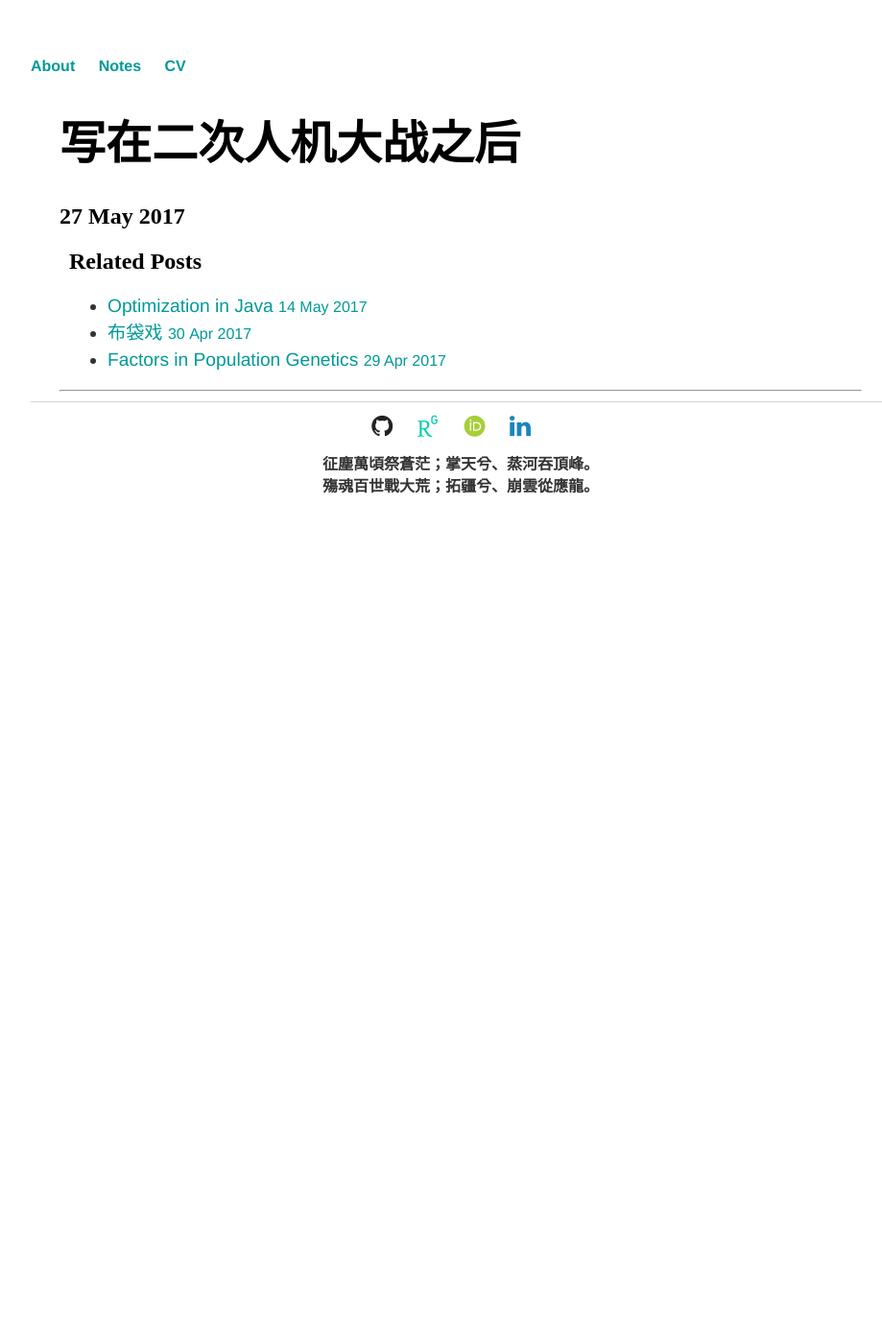
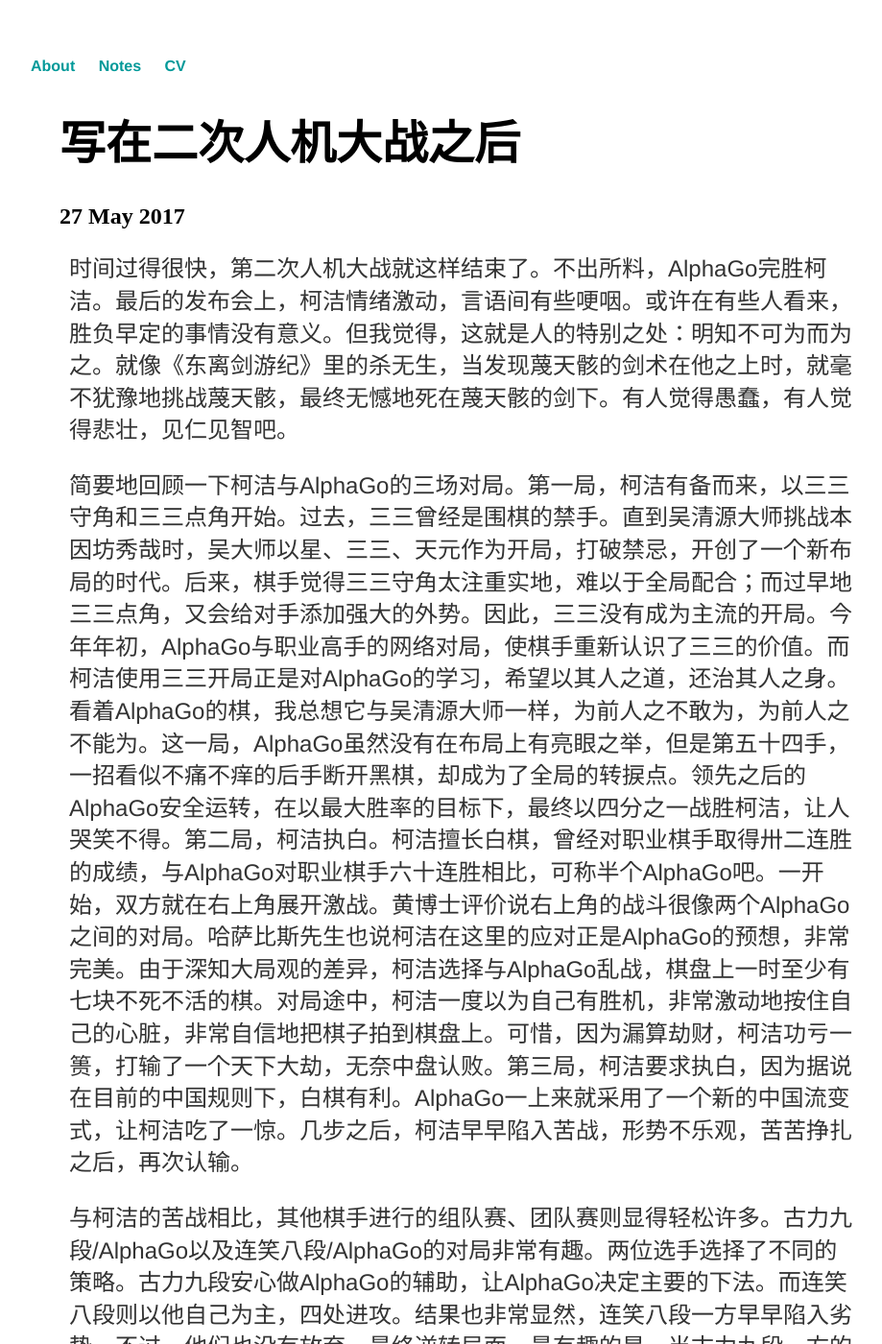
Before and after one commit to xin-huang/xin-huang.github.io, a Jekyll site: the page built from _posts/2017-05-27-写在二次人机大战之后.md, in a window 1280 px wide and 1400 px high. Shown: the whole window at 96% size, without its empty margins (160-1079 px from the left). Built offline with Jekyll 4.4.1, drawn with Linux system fonts in a browser that asks for light colours; some web fonts are replaced; comment, search, counter and statistics services are not loaded; some of the changed text lies outside the part shown.

Commit message:
Update 2017-05-27-写在二次人机大战之后.md

```diff
--- a/_posts/2017-05-27-写在二次人机大战之后.md
+++ b/_posts/2017-05-27-写在二次人机大战之后.md
@@ -6,3 +6,11 @@
 tags: [Go, AlphaGo]
 use_math: true
 ---
+
+时间过得很快，第二次人机大战就这样结束了。不出所料，AlphaGo完胜柯洁。最后的发布会上，柯洁情绪激动，言语间有些哽咽。或许在有些人看来，胜负早定的事情没有意义。但我觉得，这就是人的特别之处：明知不可为而为之。就像《东离剑游纪》里的杀无生，当发现蔑天骸的剑术在他之上时，就毫不犹豫地挑战蔑天骸，最终无憾地死在蔑天骸的剑下。有人觉得愚蠢，有人觉得悲壮，见仁见智吧。
+
+简要地回顾一下柯洁与AlphaGo的三场对局。第一局，柯洁有备而来，以三三守角和三三点角开始。过去，三三曾经是围棋的禁手。直到吴清源大师挑战本因坊秀哉时，吴大师以星、三三、天元作为开局，打破禁忌，开创了一个新布局的时代。后来，棋手觉得三三守角太注重实地，难以于全局配合；而过早地三三点角，又会给对手添加强大的外势。因此，三三没有成为主流的开局。今年年初，AlphaGo与职业高手的网络对局，使棋手重新认识了三三的价值。而柯洁使用三三开局正是对AlphaGo的学习，希望以其人之道，还治其人之身。看着AlphaGo的棋，我总想它与吴清源大师一样，为前人之不敢为，为前人之不能为。这一局，AlphaGo虽然没有在布局上有亮眼之举，但是第五十四手，一招看似不痛不痒的后手断开黑棋，却成为了全局的转捩点。领先之后的AlphaGo安全运转，在以最大胜率的目标下，最终以四分之一战胜柯洁，让人哭笑不得。第二局，柯洁执白。柯洁擅长白棋，曾经对职业棋手取得卅二连胜的成绩，与AlphaGo对职业棋手六十连胜相比，可称半个AlphaGo吧。一开始，双方就在右上角展开激战。黄博士评价说右上角的战斗很像两个AlphaGo之间的对局。哈萨比斯先生也说柯洁在这里的应对正是AlphaGo的预想，非常完美。由于深知大局观的差异，柯洁选择与AlphaGo乱战，棋盘上一时至少有七块不死不活的棋。对局途中，柯洁一度以为自己有胜机，非常激动地按住自己的心脏，非常自信地把棋子拍到棋盘上。可惜，因为漏算劫财，柯洁功亏一篑，打输了一个天下大劫，无奈中盘认败。第三局，柯洁要求执白，因为据说在目前的中国规则下，白棋有利。AlphaGo一上来就采用了一个新的中国流变式，让柯洁吃了一惊。几步之后，柯洁早早陷入苦战，形势不乐观，苦苦挣扎之后，再次认输。
+
+与柯洁的苦战相比，其他棋手进行的组队赛、团队赛则显得轻松许多。古力九段/AlphaGo以及连笑八段/AlphaGo的对局非常有趣。两位选手选择了不同的策略。古力九段安心做AlphaGo的辅助，让AlphaGo决定主要的下法。而连笑八段则以他自己为主，四处进攻。结果也非常显然，连笑八段一方早早陷入劣势。不过，他们也没有放弃，最终逆转局面。最有趣的是，当古力九段一方的AlphaGo判断局势已去选择投降时，古力九段拒绝了AlphaGo的投降，希望拼到最后。然而，被拒绝的AlphaGo仿佛生气了一般，不但没有努力缩小差距，反而给对手送大礼。古力九段看清自己的AlphaGo意图后，只好无奈苦笑认输。而团队赛也是十分欢乐。相谈棋本来就是围棋的一种传统形式。但是由于本次比赛的时间太短，选手之间不容易统一意见，因此体现出的水平不如一个人。到了棋局最后，唐韦星九段下了一个点二二希望看看AlphaGo是不是会退让，因为AlphaGo在局面领先时就会选择最稳妥的下法。果不其然，AlphaGo面对这一鬼手，选择退让。诸位棋手见状只好苦笑投降。
+
+今朝啼鸟诉生死，众生执迷；江湖宿命无人悟，一剑终末。
```
